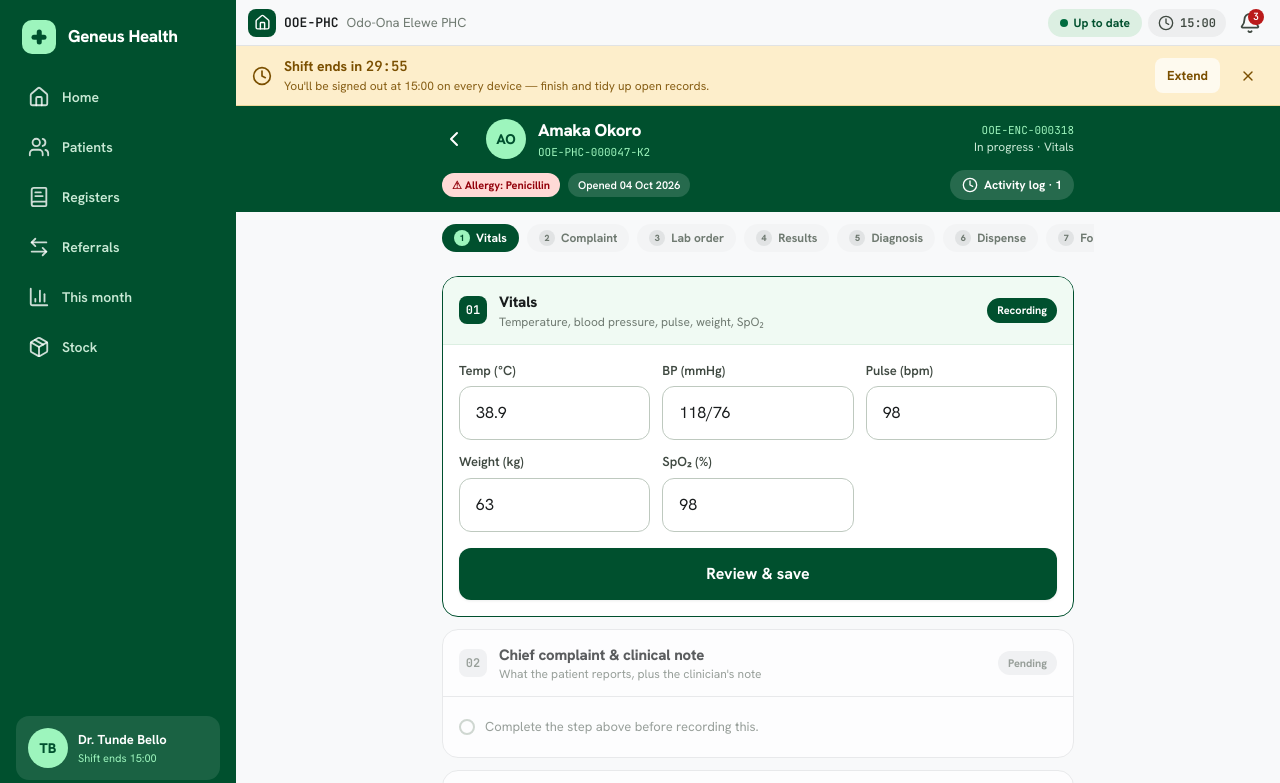
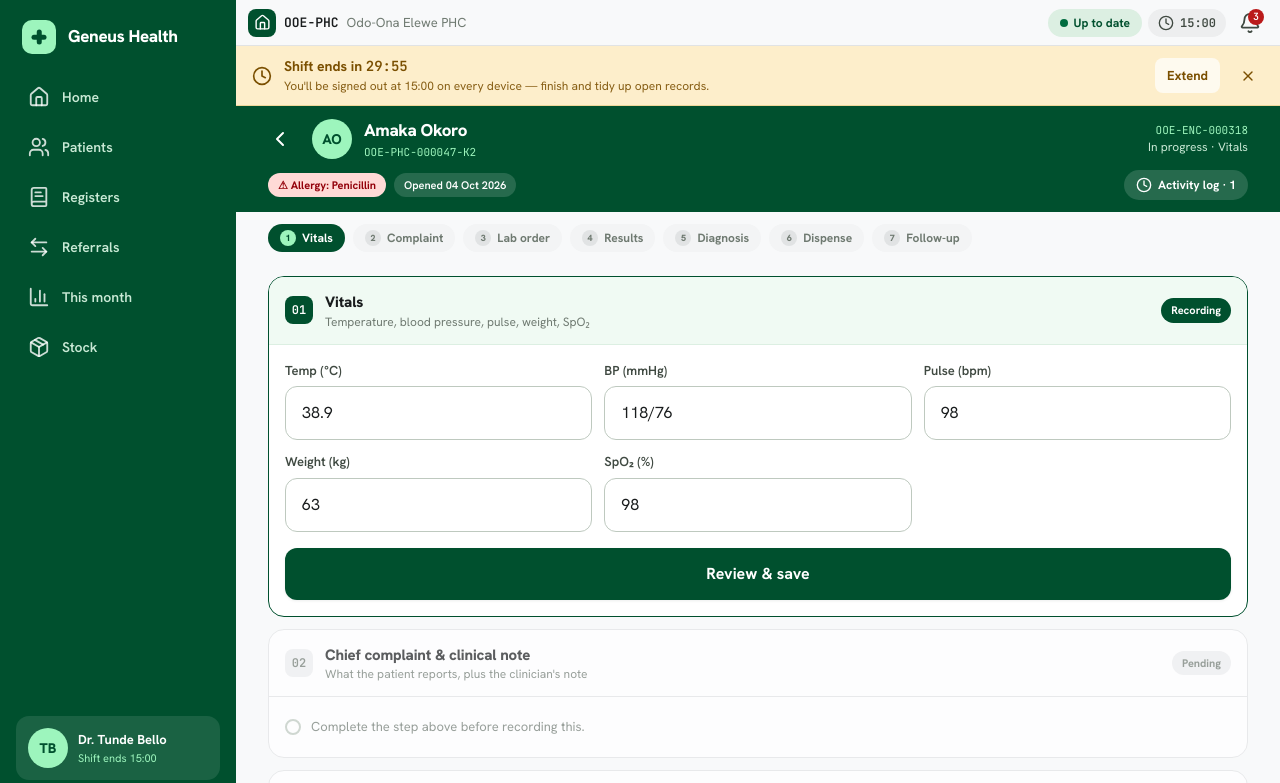
Before and after one commit to taiwoAkindele/geneus-web, a React (Vite) app: page /encounter in a window 1280 px wide. Shown: the top 783 px of the page. Built offline with nearby package versions, Linux system fonts and the light colour scheme.

Commit message:
fix: medium and large screen layout fix

```diff
--- a/src/features/encounter/components/EncounterSpine.tsx
+++ b/src/features/encounter/components/EncounterSpine.tsx
@@ -7,7 +7,7 @@ import type { EncounterState } from '../types';
  * rest are muted. Gives anyone a one-glance read of how far the visit has got.
  */
 export const EncounterSpine = ({ enc }: { enc: EncounterState }) => (
-  <div className="flex gap-2 overflow-x-auto px-5 py-3 [scrollbar-width:none] [&::-webkit-scrollbar]:hidden">
+  <div className="flex gap-2 overflow-x-auto px-5 py-3 md:px-8 [scrollbar-width:none] [&::-webkit-scrollbar]:hidden">
     {STEPS.map((s, i) => {
       const locked = Boolean(enc.sig[s.key]);
       const active = i === enc.stage && !enc.closed;
--- a/src/pages/appointments/AppointmentsScreen.tsx
+++ b/src/pages/appointments/AppointmentsScreen.tsx
@@ -21,7 +21,7 @@ export const AppointmentsScreen = () => {
   return (
     <div className="min-h-screen bg-surface">
       <AppBar title="Appointments" onBack={() => navigate('/patients/search')} right={<StatusPill status="synced" />} />
-      <div className="mx-auto max-w-2xl px-5 py-2 lg:max-w-4xl">
+      <div className="w-full px-5 py-2 md:px-8">
         <div className="pb-1 font-mono text-[12px] uppercase tracking-[0.14em] text-brand-strong">Monday · 14 Jul 2026</div>
         <h1 className="mb-4 text-[22px] font-extrabold tracking-[-0.02em]">Appointments today</h1>
 
--- a/src/pages/encounter/EncounterScreen.tsx
+++ b/src/pages/encounter/EncounterScreen.tsx
@@ -64,7 +64,7 @@ export const EncounterScreen = () => {
     <div className="min-h-screen bg-surface">
       {/* patient context bar */}
       <header className="sticky top-[var(--app-header-h,0px)] z-10 bg-brand text-white">
-        <div className="mx-auto max-w-2xl px-5 py-3">
+        <div className="px-5 py-3 md:px-8">
           <div className="flex items-center gap-3">
             <button type="button" onClick={() => navigate('/patients/profile')} aria-label="Back to patient profile" className="-ml-2 flex h-10 w-10 min-h-0 flex-none items-center justify-center">
               <Icon name="back" className="h-6 w-6" />
@@ -93,11 +93,11 @@ export const EncounterScreen = () => {
         </div>
       </header>
 
-      <div className="mx-auto max-w-2xl">
+      <div>
         <EncounterSpine enc={enc} />
 
         {enc.closed ? (
-          <div className="mx-5 mb-1 flex flex-wrap items-center gap-3 rounded-card bg-brand-tint p-4">
+          <div className="mx-5 mb-1 flex flex-wrap items-center gap-3 rounded-card bg-brand-tint p-4 md:mx-8">
             <span className="flex h-7 w-7 flex-none items-center justify-center rounded-full bg-brand text-white">
               <Icon name="check" className="h-4 w-4" />
             </span>
@@ -110,7 +110,7 @@ export const EncounterScreen = () => {
           </div>
         ) : null}
 
-        <div className="space-y-3 px-5 py-3 pb-24">
+        <div className="space-y-3 px-5 py-3 pb-24 md:px-8">
           {STEPS.map((s, i) => {
             const locked = Boolean(enc.sig[s.key]);
             const active = i === enc.stage && !enc.closed && !locked;
--- a/src/pages/monthly-summary/MonthlySummaryScreen.tsx
+++ b/src/pages/monthly-summary/MonthlySummaryScreen.tsx
@@ -46,10 +46,10 @@ export const MonthlySummaryScreen = () => {
   return (
     <div className="flex min-h-screen flex-col bg-surface">
       <AppBar title="This month" onBack={() => navigate(-1)} right={<StatusPill status="synced" />} />
-      <div className="mx-auto flex w-full max-w-md flex-1 flex-col md:max-w-2xl lg:max-w-3xl">
-        <div className="px-5 pb-1 text-[13px] text-ink-muted">July 2026 · Odo-Ona Elewe PHC</div>
+      <div className="flex w-full flex-1 flex-col">
+        <div className="px-5 pb-1 text-[13px] text-ink-muted md:px-8">July 2026 · Odo-Ona Elewe PHC</div>
 
-        <div className="flex-1 space-y-3 px-5 py-2">
+        <div className="flex-1 space-y-3 px-5 py-2 md:px-8">
           {/* Headline */}
           <div className="rounded-[18px] bg-brand px-5 py-4 text-white">
             <div className="text-[13px] text-brand-accent-soft">Total attendance</div>
@@ -78,7 +78,7 @@ export const MonthlySummaryScreen = () => {
           </div>
         </div>
 
-        <footer className="flex gap-2.5 px-5 pb-6 pt-4">
+        <footer className="flex gap-2.5 px-5 pb-6 pt-4 md:px-8">
           <Button variant="outlined">Print</Button>
           <Button variant="primary">Submit to LGA</Button>
         </footer>
--- a/src/pages/patient/PatientProfileScreen.tsx
+++ b/src/pages/patient/PatientProfileScreen.tsx
@@ -52,7 +52,7 @@ export const PatientProfileScreen = () => {
   return (
     <div className="min-h-screen bg-surface">
       <AppBar title="Patient profile" onBack={() => navigate('/patients/search')} right={<StatusPill status="synced" />} />
-      <div className="mx-auto max-w-2xl px-5 py-2 lg:max-w-3xl">
+      <div className="w-full px-5 py-2 md:px-8">
         {/* profile header */}
         <div className="rounded-card bg-brand p-5 text-white">
           <div className="flex flex-wrap items-center gap-4">
--- a/src/pages/stock/StockScreen.tsx
+++ b/src/pages/stock/StockScreen.tsx
@@ -31,13 +31,13 @@ export const StockScreen = () => {
   return (
     <div className="flex min-h-screen flex-col bg-surface">
       <AppBar title="Medicine & stock" onBack={() => navigate(-1)} right={<StatusPill status="synced" />} />
-      <div className="mx-auto flex w-full max-w-md flex-1 flex-col md:max-w-2xl lg:max-w-3xl">
-        <div className="flex items-center justify-between px-5 pb-1 pt-1">
+      <div className="flex w-full flex-1 flex-col">
+        <div className="flex items-center justify-between px-5 pb-1 pt-1 md:px-8">
           <p className="text-[13px] text-ink-muted">Odo-Ona Elewe PHC</p>
           {lowCount > 0 ? <Tag tone="amber">{lowCount} need reordering</Tag> : null}
         </div>
 
-        <div className="flex-1 space-y-2.5 px-5 py-2 lg:grid lg:grid-cols-2 lg:gap-2.5 lg:space-y-0">
+        <div className="flex-1 space-y-2.5 px-5 py-2 md:px-8 lg:grid lg:grid-cols-2 lg:gap-2.5 lg:space-y-0">
           {ITEMS.map((item) => {
             const l = level(item);
             return (
@@ -58,7 +58,7 @@ export const StockScreen = () => {
           })}
         </div>
 
-        <footer className="px-5 pb-6 pt-4">
+        <footer className="px-5 pb-6 pt-4 md:px-8">
           <Button variant="primary">Update stock counts</Button>
         </footer>
       </div>
```
